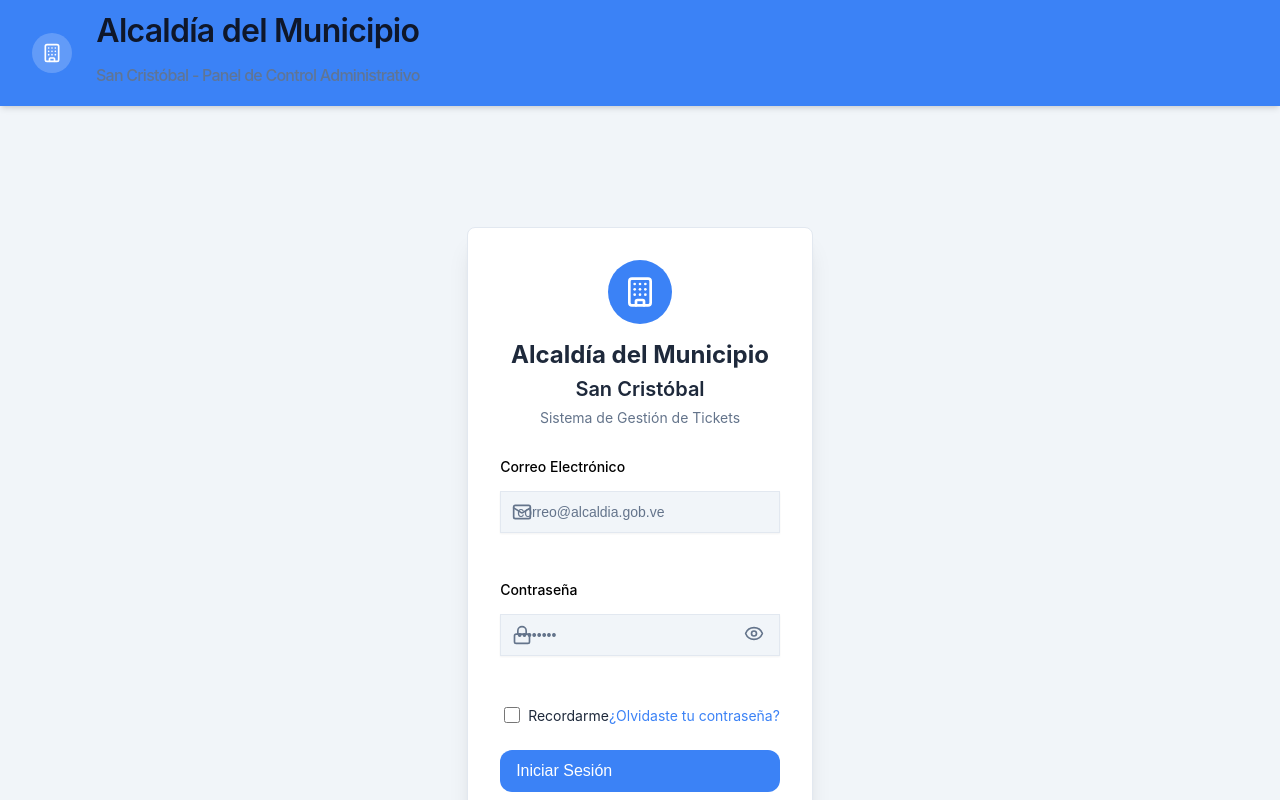
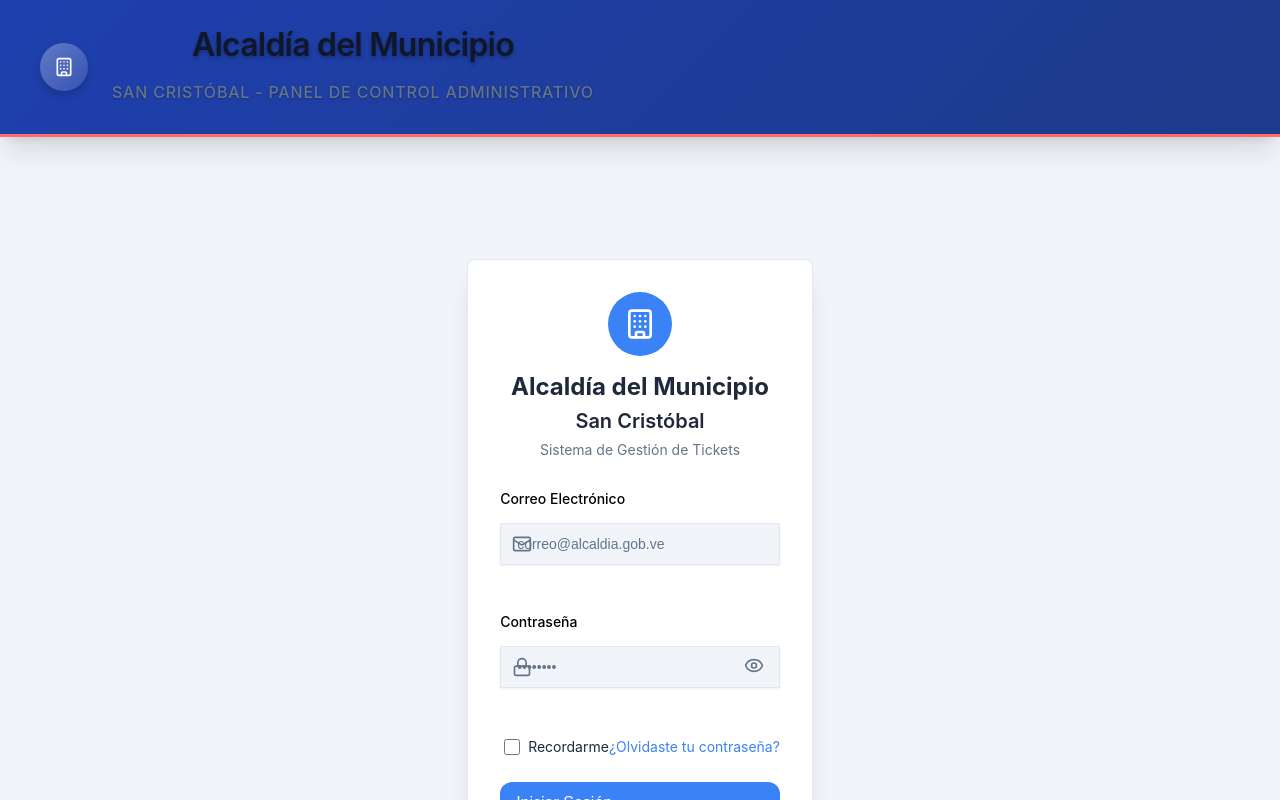
Before and after one commit to shaiel27/boceto-1, a React (Create React App) app in the folder tickets-frontend/: page /requester in a window 1280 px wide. Both pictures are taken after a click on the button 1218 px from the left and 68 px from the top of the page. Shown: the top 800 px of the page. Built offline with nearby package versions, Linux system fonts and the light colour scheme.

Commit message:
corrrecion db, cambios de frontend sin implimentar backend y frontend

```diff
--- a/tickets-frontend/src/components/layout/Header.css
+++ b/tickets-frontend/src/components/layout/Header.css
@@ -1,31 +1,38 @@
-/* Header institucional común */
+/* Header institucional común - Alcaldía de San Cristóbal */
 .header-container {
-  background-color: var(--accent-blue);
+  background: linear-gradient(135deg, var(--alcaldia-primary) 0%, var(--alcaldia-primary-dark) 100%);
   color: white;
-  padding: 0.75rem 2rem;
+  padding: var(--spacing-lg) var(--spacing-2xl);
   display: flex;
   align-items: center;
   justify-content: space-between;
-  box-shadow: var(--shadow-md);
+  box-shadow: var(--shadow-lg);
   position: sticky;
   top: 0;
   z-index: 1000;
+  border-bottom: 3px solid var(--alcaldia-emphasis);
 }
 
 .header-left {
   display: flex;
   align-items: center;
-  gap: var(--spacing-md);
+  gap: var(--spacing-lg);
 }
 
 .header-logo {
   display: flex;
   align-items: center;
   justify-content: center;
-  width: 2.5rem;
-  height: 2.5rem;
+  width: 3rem;
+  height: 3rem;
   border-radius: 50%;
-  background-color: rgba(255, 255, 255, 0.2);
+  background: linear-gradient(135deg, rgba(255, 255, 255, 0.3) 0%, rgba(255, 255, 255, 0.1) 100%);
+  box-shadow: 0 4px 8px rgba(0, 0, 0, 0.2);
+  transition: transform 0.3s ease;
+}
+
+.header-logo:hover {
+  transform: scale(1.05);
 }
 
 .header-title {
@@ -34,17 +41,25 @@
 }
 
 .header-main-title {
-  font-size: var(--font-size-lg);
-  font-weight: bold;
+  font-size: 1.25rem;
+  font-weight: 700;
   margin: 0;
-  line-height: 1.2;
+  line-height: 1.3;
+  letter-spacing: -0.025em;
+  text-shadow: 0 2px 4px rgba(0, 0, 0, 0.3);
+  color: #ffffff;
 }
 
 .header-subtitle {
-  font-size: var(--font-size-sm);
-  opacity: 0.9;
+  font-size: 0.75rem;
+  opacity: 1;
   margin: 0;
-  line-height: 1.2;
+  line-height: 1.3;
+  font-weight: 600;
+  letter-spacing: 0.05em;
+  text-transform: uppercase;
+  color: rgba(255, 255, 255, 0.95);
+  text-shadow: 0 1px 2px rgba(0, 0, 0, 0.3);
 }
 
 .header-right {
@@ -58,41 +73,56 @@
   align-items: center;
   gap: var(--spacing-sm);
   cursor: pointer;
-  padding: var(--spacing-sm);
-  border-radius: var(--border-radius-lg);
-  transition: background-color 0.2s;
+  padding: var(--spacing-sm) var(--spacing-md);
+  border-radius: var(--radius-lg);
+  transition: all 0.3s ease;
+  background: rgba(255, 255, 255, 0.1);
+  border: 1px solid rgba(255, 255, 255, 0.2);
 }
 
 .user-info:hover {
-  background-color: rgba(255, 255, 255, 0.1);
+  background: rgba(255, 255, 255, 0.2);
+  transform: translateY(-1px);
+  box-shadow: 0 4px 8px rgba(0, 0, 0, 0.2);
 }
 
 .user-avatar {
   width: 2rem;
   height: 2rem;
   border-radius: 50%;
-  background-color: rgba(255, 255, 255, 0.3);
+  background: linear-gradient(135deg, var(--alcaldia-emphasis) 0%, var(--alcaldia-emphasis-dark) 100%);
   display: flex;
   align-items: center;
   justify-content: center;
+  box-shadow: 0 2px 4px rgba(0, 0, 0, 0.2);
 }
 
 .user-name {
-  font-size: var(--font-size-sm);
-  font-weight: 500;
+  font-size: 0.875rem;
+  font-weight: 600;
+  letter-spacing: 0.015em;
 }
 
 .dropdown-arrow {
   width: 1rem;
   height: 1rem;
-  opacity: 0.7;
+  opacity: 0.9;
+  transition: transform 0.3s ease;
+}
+
+.user-info:hover .dropdown-arrow {
+  transform: rotate(180deg);
 }
 
 /* Theme Switch adjustments */
 .header-right .theme-switch {
   color: white;
+  background: rgba(255, 255, 255, 0.1);
+  border: 1px solid rgba(255, 255, 255, 0.2);
 }
 
 .header-right .theme-switch:hover {
-  background-color: rgba(255, 255, 255, 0.1) !important;
+  background: rgba(255, 255, 255, 0.2) !important;
+  transform: translateY(-1px);
+  box-shadow: 0 4px 8px rgba(0, 0, 0, 0.2);
 }
```
